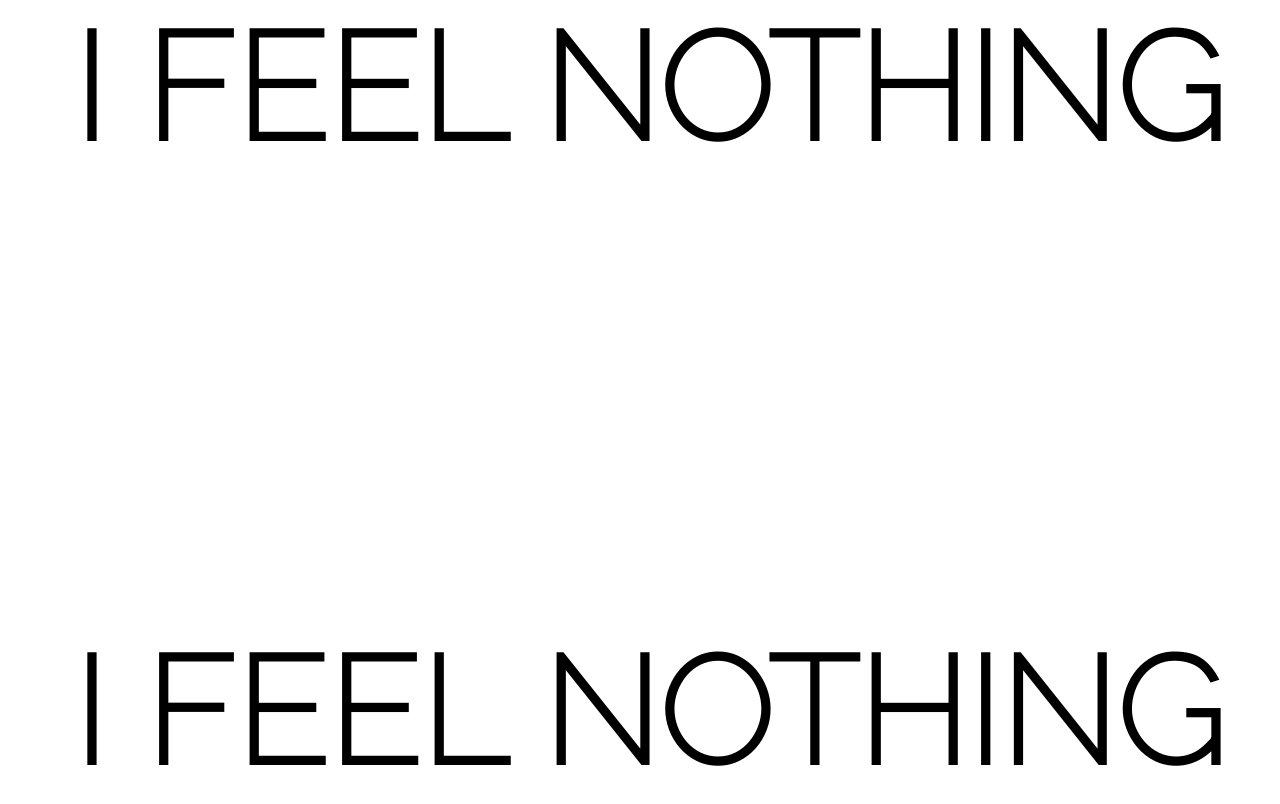
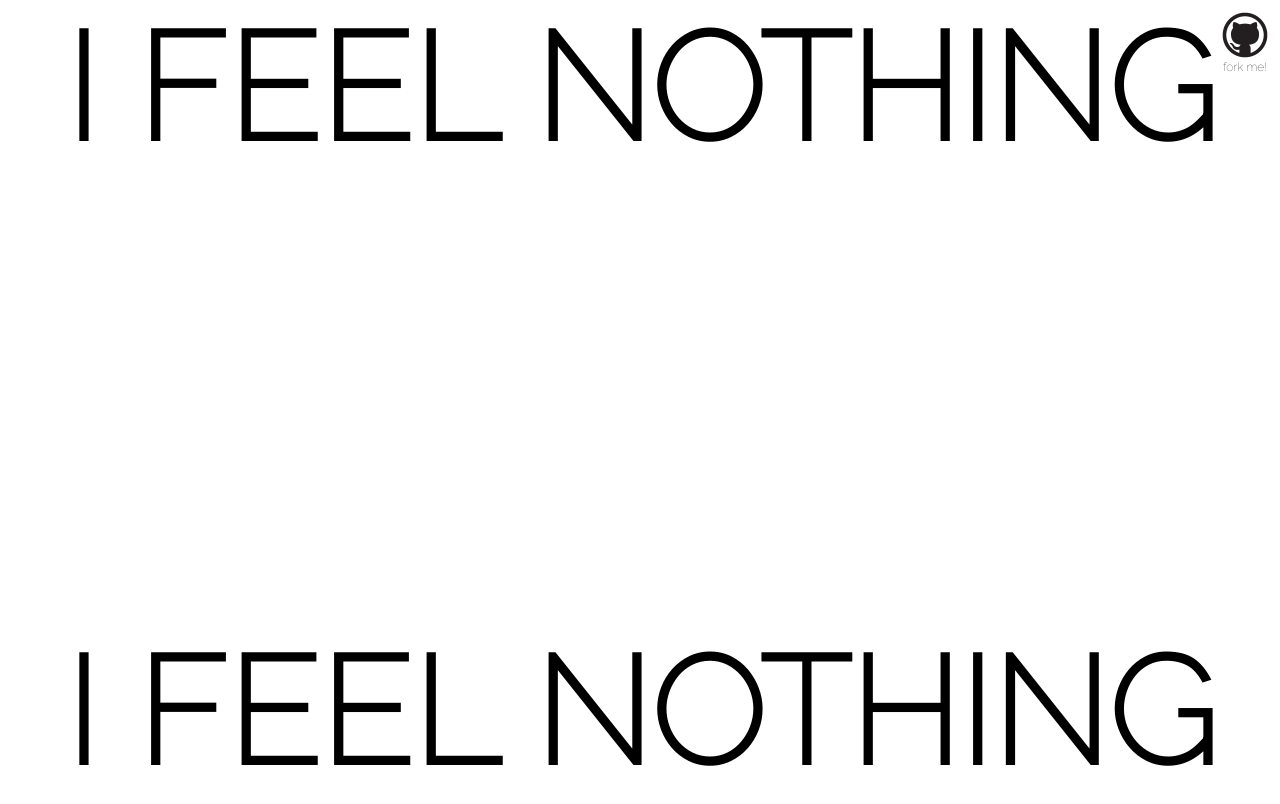
Before and after one commit to data-doge/birds, a plain HTML site: page index.html in a window 1280 px wide. Drawn offline with nearby package versions, Linux system fonts and the light colour scheme.

Commit message:
add forkme img and example gif

```diff
--- a/index.html
+++ b/index.html
@@ -3,12 +3,17 @@
 <head>
   <link href='https://fonts.googleapis.com/css?family=Raleway:100' rel='stylesheet' type='text/css'>
   <link href='./stylesheets/index.css' rel='stylesheet' type='text/css'>
-  <script type="text/javascript" src="http://code.jquery.com/jquery-latest.min.js"></script>
-  <script src="https://ajax.googleapis.com/ajax/libs/jquery/2.1.4/jquery.min.js"></script>
-  <script type="text/javascript" src="./javascripts/index.js"></script>
+  <script type='text/javascript' src='http://code.jquery.com/jquery-latest.min.js'></script>
+  <script src='https://ajax.googleapis.com/ajax/libs/jquery/2.1.4/jquery.min.js'></script>
+  <script type='text/javascript' src='./javascripts/index.js'></script>
 </head>
 
 <body>
+
+  <a href='https://github.com/euglazer/birds' target='_blank'>
+    <img id='forkme' src='./media/forkme.png'/>
+    fork me!
+  </a>
 
   <header>
     <h1>I FEEL N<span class='animated pulse'>O</span>THING</h1>
--- a/javascripts/index.js
+++ b/javascripts/index.js
@@ -10,13 +10,13 @@ $(document).ready(function () {
     y++;
 
     for (var x = 0; x < y; x++) {
-      var $bird = $("<img src='./media/bird.jpg'/>");
+      var $bird = $("<img class='bird' src='./media/bird.jpg'/>");
       $('body').append($bird);
     }
 
     var birdBalloon = setInterval(function () {
       i < max ? i++ : i = min;
-      $('img').width(i);
+      $('.bird').width(i);
     }, 1);
 
     var scrollDown = setInterval(function() {
--- a/stylesheets/index.css
+++ b/stylesheets/index.css
@@ -3,11 +3,12 @@ html, body {
   width: 100%;
   position: relative;
   cursor: crosshair;
- }
+}
 body {
   font-family: 'Raleway';
   text-align: center;
   color: black;
+  margin: 0;
 }
 header, footer {
   position: fixed;
@@ -24,7 +25,7 @@ h1 {
   margin: 0;
   text-align: center;
 }
-img {
+.bird {
   z-index: -100;
   width: 1px;
 }
@@ -35,6 +36,24 @@ span {
 }
 span:hover {
   background-image: url('./../media/bird.jpg');
+}
+a {
+  position: absolute;
+  top: 10px;
+  right: 10px;
+  font-size: 12px;
+  text-decoration: none;
+  z-index: 100;
+  color: black;
+  transition: 0.5s;
+}
+a:hover {
+  color: red;
+}
+#forkme {
+  display: block;
+  width: 50px;
+  height: 50px;
 }
 
 /*!; Animate.css - http://daneden.me/animate; Licensed under the MIT license - http : //opensource.org/licenses/MIT;; Copyright (c) 2015 Daniel Eden; */
```
Also changed, not shown: media/forkme.png (added), 1 other file.
